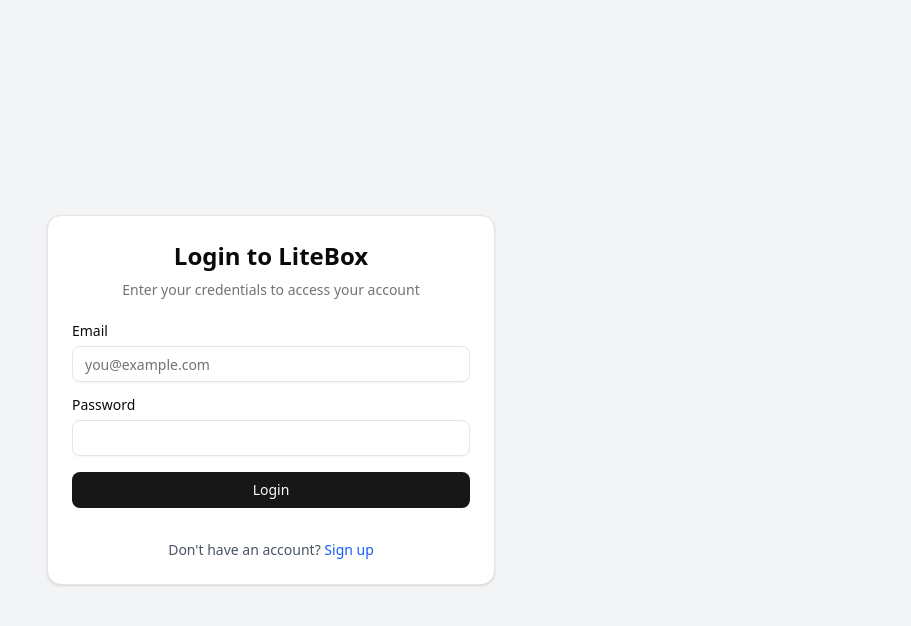
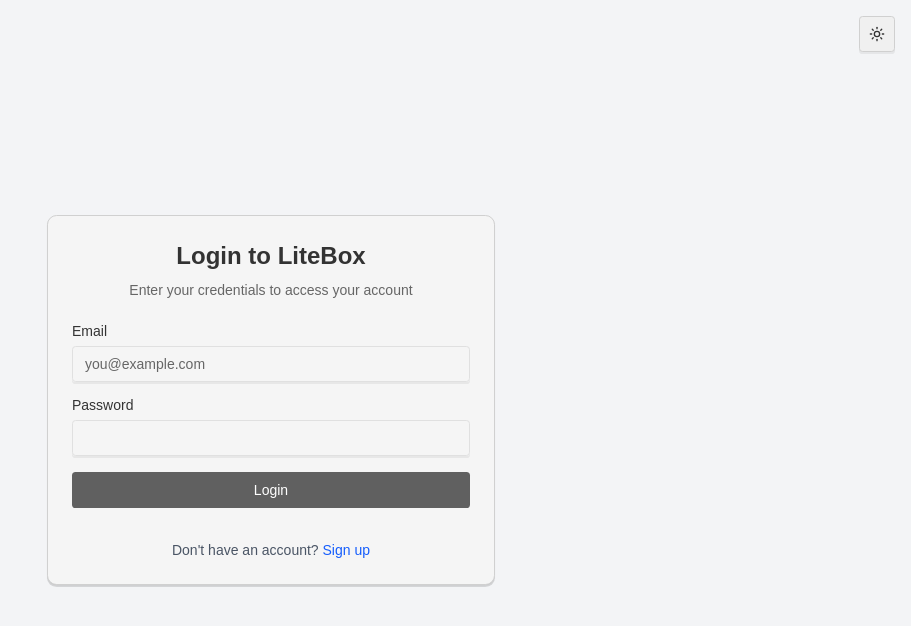
Before and after one commit to fouadxdev/LiteBox, a React (Vite) app in the folder client/: page /login in a window 1280 px wide. Shown: the top 626 px of the page, without its empty margins (369-1280 px from the left). Built offline with nearby package versions, Linux system fonts and the light colour scheme; no server answers.

Commit message:
feat: dark mode and system toggle

```diff
--- a/client/src/App.tsx
+++ b/client/src/App.tsx
@@ -2,6 +2,7 @@
 import { BrowserRouter, Routes, Route, Navigate } from "react-router-dom";
 import { Toaster } from "sonner";
 import { AuthProvider } from "./context/AuthProvider";
+import { ThemeProvider } from "./context/ThemeProvider";
 import { useAuth } from "./hooks/useAuth";
 import Login from "./pages/Login";
 import Signup from "./pages/Signup";
@@ -33,7 +34,7 @@
 
 function App() {
   return (
-    <>
+    <ThemeProvider>
       <Toaster position="top-right" richColors closeButton />
       <AuthProvider>
         <BrowserRouter>
@@ -61,7 +62,7 @@
           </Routes>
         </BrowserRouter>
       </AuthProvider>
-    </>
+    </ThemeProvider>
   );
 }
 
--- /dev/null
+++ b/client/src/components/ThemeToggle.tsx
@@ -0,0 +1,39 @@
+import { Moon, Sun, Monitor } from "lucide-react";
+import { useTheme } from "@/context/ThemeProvider";
+import { Button } from "@/components/ui/button";
+import {
+  DropdownMenu,
+  DropdownMenuContent,
+  DropdownMenuItem,
+  DropdownMenuTrigger,
+} from "@/components/ui/dropdown-menu";
+
+export function ThemeToggle() {
+  const { theme, setTheme, resolvedTheme } = useTheme();
+
+  return (
+    <DropdownMenu>
+      <DropdownMenuTrigger asChild>
+        <Button variant="outline" size="icon" className="h-9 w-9">
+          <Sun className="h-4 w-4 rotate-0 scale-100 transition-all dark:-rotate-90 dark:scale-0" />
+          <Moon className="absolute h-4 w-4 rotate-90 scale-0 transition-all dark:rotate-0 dark:scale-100" />
+          <span className="sr-only">Toggle theme</span>
+        </Button>
+      </DropdownMenuTrigger>
+      <DropdownMenuContent align="end">
+        <DropdownMenuItem onClick={() => setTheme("light")}>
+          <Sun className="mr-2 h-4 w-4" />
+          <span>Light</span>
+        </DropdownMenuItem>
+        <DropdownMenuItem onClick={() => setTheme("dark")}>
+          <Moon className="mr-2 h-4 w-4" />
+          <span>Dark</span>
+        </DropdownMenuItem>
+        <DropdownMenuItem onClick={() => setTheme("system")}>
+          <Monitor className="mr-2 h-4 w-4" />
+          <span>System</span>
+        </DropdownMenuItem>
+      </DropdownMenuContent>
+    </DropdownMenu>
+  );
+}
--- /dev/null
+++ b/client/src/context/ThemeProvider.tsx
@@ -0,0 +1,82 @@
+import {
+  createContext,
+  useContext,
+  useEffect,
+  useState,
+  type ReactNode,
+} from "react";
+
+type Theme = "light" | "dark" | "system";
+
+interface ThemeContextType {
+  theme: Theme;
+  setTheme: (theme: Theme) => void;
+  resolvedTheme: "light" | "dark";
+}
+
+const ThemeContext = createContext<ThemeContextType | undefined>(undefined);
+
+export function ThemeProvider({ children }: { children: ReactNode }) {
+  const [theme, setThemeState] = useState<Theme>(() => {
+    if (typeof window !== "undefined") {
+      const stored = localStorage.getItem("theme") as Theme;
+      if (stored) return stored;
+    }
+    return "system";
+  });
+
+  const [resolvedTheme, setResolvedTheme] = useState<"light" | "dark">("light");
+
+  useEffect(() => {
+    const mediaQuery = window.matchMedia("(prefers-color-scheme: dark)");
+
+    const updateResolvedTheme = () => {
+      if (theme === "system") {
+        setResolvedTheme(mediaQuery.matches ? "dark" : "light");
+      } else {
+        setResolvedTheme(theme);
+      }
+    };
+
+    updateResolvedTheme();
+
+    const handleChange = () => {
+      if (theme === "system") {
+        updateResolvedTheme();
+      }
+    };
+
+    mediaQuery.addEventListener("change", handleChange);
+    return () => mediaQuery.removeEventListener("change", handleChange);
+  }, [theme]);
+
+  useEffect(() => {
+    const root = document.documentElement;
+
+    if (resolvedTheme === "dark") {
+      root.classList.add("dark");
+    } else {
+      root.classList.remove("dark");
+    }
+
+    localStorage.setItem("theme", theme);
+  }, [resolvedTheme, theme]);
+
+  const setTheme = (newTheme: Theme) => {
+    setThemeState(newTheme);
+  };
+
+  return (
+    <ThemeContext.Provider value={{ theme, setTheme, resolvedTheme }}>
+      {children}
+    </ThemeContext.Provider>
+  );
+}
+
+export function useTheme() {
+  const context = useContext(ThemeContext);
+  if (context === undefined) {
+    throw new Error("useTheme must be used within a ThemeProvider");
+  }
+  return context;
+}
--- a/client/src/index.css
+++ b/client/src/index.css
@@ -4,14 +4,116 @@
 
 @custom-variant dark (&:is(.dark *));
 
+
+:root {
+  --background: oklch(0.9551 0 0);
+  --foreground: oklch(0.3211 0 0);
+  --card: oklch(0.9702 0 0);
+  --card-foreground: oklch(0.3211 0 0);
+  --popover: oklch(0.9702 0 0);
+  --popover-foreground: oklch(0.3211 0 0);
+  --primary: oklch(0.4891 0 0);
+  --primary-foreground: oklch(1.0000 0 0);
+  --secondary: oklch(0.9067 0 0);
+  --secondary-foreground: oklch(0.3211 0 0);
+  --muted: oklch(0.8853 0 0);
+  --muted-foreground: oklch(0.5103 0 0);
+  --accent: oklch(0.8078 0 0);
+  --accent-foreground: oklch(0.3211 0 0);
+  --destructive: oklch(0.5594 0.1900 25.8625);
+  --destructive-foreground: oklch(1.0000 0 0);
+  --border: oklch(0.8576 0 0);
+  --input: oklch(0.9067 0 0);
+  --ring: oklch(0.4891 0 0);
+  --chart-1: oklch(0.4891 0 0);
+  --chart-2: oklch(0.4863 0.0361 196.0278);
+  --chart-3: oklch(0.6534 0 0);
+  --chart-4: oklch(0.7316 0 0);
+  --chart-5: oklch(0.8078 0 0);
+  --sidebar: oklch(0.9370 0 0);
+  --sidebar-foreground: oklch(0.3211 0 0);
+  --sidebar-primary: oklch(0.4891 0 0);
+  --sidebar-primary-foreground: oklch(1.0000 0 0);
+  --sidebar-accent: oklch(0.8078 0 0);
+  --sidebar-accent-foreground: oklch(0.3211 0 0);
+  --sidebar-border: oklch(0.8576 0 0);
+  --sidebar-ring: oklch(0.4891 0 0);
+  --font-sans: Montserrat, sans-serif;
+  --font-serif: Georgia, serif;
+  --font-mono: Fira Code, monospace;
+  --radius: 0.35rem;
+  --shadow-x: 0px;
+  --shadow-y: 2px;
+  --shadow-blur: 0px;
+  --shadow-spread: 0px;
+  --shadow-opacity: 0.15;
+  --shadow-color: hsl(0 0% 20% / 0.1);
+  --shadow-2xs: 0px 2px 0px 0px hsl(0 0% 20% / 0.07);
+  --shadow-xs: 0px 2px 0px 0px hsl(0 0% 20% / 0.07);
+  --shadow-sm: 0px 2px 0px 0px hsl(0 0% 20% / 0.15), 0px 1px 2px -1px hsl(0 0% 20% / 0.15);
+  --shadow: 0px 2px 0px 0px hsl(0 0% 20% / 0.15), 0px 1px 2px -1px hsl(0 0% 20% / 0.15);
+  --shadow-md: 0px 2px 0px 0px hsl(0 0% 20% / 0.15), 0px 2px 4px -1px hsl(0 0% 20% / 0.15);
+  --shadow-lg: 0px 2px 0px 0px hsl(0 0% 20% / 0.15), 0px 4px 6px -1px hsl(0 0% 20% / 0.15);
+  --shadow-xl: 0px 2px 0px 0px hsl(0 0% 20% / 0.15), 0px 8px 10px -1px hsl(0 0% 20% / 0.15);
+  --shadow-2xl: 0px 2px 0px 0px hsl(0 0% 20% / 0.38);
+  --tracking-normal: 0em;
+  --spacing: 0.25rem;
+}
+
+.dark {
+  --background: oklch(0.2178 0 0);
+  --foreground: oklch(0.8853 0 0);
+  --card: oklch(0.2435 0 0);
+  --card-foreground: oklch(0.8853 0 0);
+  --popover: oklch(0.2435 0 0);
+  --popover-foreground: oklch(0.8853 0 0);
+  --primary: oklch(0.7058 0 0);
+  --primary-foreground: oklch(0.2178 0 0);
+  --secondary: oklch(0.3092 0 0);
+  --secondary-foreground: oklch(0.8853 0 0);
+  --muted: oklch(0.2850 0 0);
+  --muted-foreground: oklch(0.5999 0 0);
+  --accent: oklch(0.3715 0 0);
+  --accent-foreground: oklch(0.8853 0 0);
+  --destructive: oklch(0.6591 0.1530 22.1703);
+  --destructive-foreground: oklch(1.0000 0 0);
+  --border: oklch(0.3290 0 0);
+  --input: oklch(0.3092 0 0);
+  --ring: oklch(0.7058 0 0);
+  --chart-1: oklch(0.7058 0 0);
+  --chart-2: oklch(0.6714 0.0339 206.3482);
+  --chart-3: oklch(0.5452 0 0);
+  --chart-4: oklch(0.4604 0 0);
+  --chart-5: oklch(0.3715 0 0);
+  --sidebar: oklch(0.2393 0 0);
+  --sidebar-foreground: oklch(0.8853 0 0);
+  --sidebar-primary: oklch(0.7058 0 0);
+  --sidebar-primary-foreground: oklch(0.2178 0 0);
+  --sidebar-accent: oklch(0.3715 0 0);
+  --sidebar-accent-foreground: oklch(0.8853 0 0);
+  --sidebar-border: oklch(0.3290 0 0);
+  --sidebar-ring: oklch(0.7058 0 0);
+  --font-sans: Inter, sans-serif;
+  --font-serif: Georgia, serif;
+  --font-mono: Fira Code, monospace;
+  --radius: 0.35rem;
+  --shadow-x: 0px;
+  --shadow-y: 2px;
+  --shadow-blur: 0px;
+  --shadow-spread: 0px;
+  --shadow-opacity: 0.15;
+  --shadow-color: hsl(0 0% 20% / 0.1);
+  --shadow-2xs: 0px 2px 0px 0px hsl(0 0% 20% / 0.07);
+  --shadow-xs: 0px 2px 0px 0px hsl(0 0% 20% / 0.07);
+  --shadow-sm: 0px 2px 0px 0px hsl(0 0% 20% / 0.15), 0px 1px 2px -1px hsl(0 0% 20% / 0.15);
+  --shadow: 0px 2px 0px 0px hsl(0 0% 20% / 0.15), 0px 1px 2px -1px hsl(0 0% 20% / 0.15);
+  --shadow-md: 0px 2px 0px 0px hsl(0 0% 20% / 0.15), 0px 2px 4px -1px hsl(0 0% 20% / 0.15);
+  --shadow-lg: 0px 2px 0px 0px hsl(0 0% 20% / 0.15), 0px 4px 6px -1px hsl(0 0% 20% / 0.15);
+  --shadow-xl: 0px 2px 0px 0px hsl(0 0% 20% / 0.15), 0px 8px 10px -1px hsl(0 0% 20% / 0.15);
+  --shadow-2xl: 0px 2px 0px 0px hsl(0 0% 20% / 0.38);
+}
+
 @theme inline {
-    --radius-sm: calc(var(--radius) - 4px);
-    --radius-md: calc(var(--radius) - 2px);
-    --radius-lg: var(--radius);
-    --radius-xl: calc(var(--radius) + 4px);
-    --radius-2xl: calc(var(--radius) + 8px);
-    --radius-3xl: calc(var(--radius) + 12px);
-    --radius-4xl: calc(var(--radius) + 16px);
   --color-background: var(--background);
   --color-foreground: var(--foreground);
   --color-card: var(--card);
@@ -27,6 +129,7 @@
   --color-accent: var(--accent);
   --color-accent-foreground: var(--accent-foreground);
   --color-destructive: var(--destructive);
+  --color-destructive-foreground: var(--destructive-foreground);
   --color-border: var(--border);
   --color-input: var(--input);
   --color-ring: var(--ring);
@@ -43,75 +146,24 @@
   --color-sidebar-accent-foreground: var(--sidebar-accent-foreground);
   --color-sidebar-border: var(--sidebar-border);
   --color-sidebar-ring: var(--sidebar-ring);
-}
 
-:root {
-    --radius: 0.625rem;
-    --background: oklch(1 0 0);
-    --foreground: oklch(0.145 0 0);
-    --card: oklch(1 0 0);
-    --card-foreground: oklch(0.145 0 0);
-    --popover: oklch(1 0 0);
-    --popover-foreground: oklch(0.145 0 0);
-    --primary: oklch(0.205 0 0);
-    --primary-foreground: oklch(0.985 0 0);
-    --secondary: oklch(0.97 0 0);
-    --secondary-foreground: oklch(0.205 0 0);
-    --muted: oklch(0.97 0 0);
-    --muted-foreground: oklch(0.556 0 0);
-    --accent: oklch(0.97 0 0);
-    --accent-foreground: oklch(0.205 0 0);
-    --destructive: oklch(0.577 0.245 27.325);
-    --border: oklch(0.922 0 0);
-    --input: oklch(0.922 0 0);
-    --ring: oklch(0.708 0 0);
-    --chart-1: oklch(0.646 0.222 41.116);
-    --chart-2: oklch(0.6 0.118 184.704);
-    --chart-3: oklch(0.398 0.07 227.392);
-    --chart-4: oklch(0.828 0.189 84.429);
-    --chart-5: oklch(0.769 0.188 70.08);
-    --sidebar: oklch(0.985 0 0);
-    --sidebar-foreground: oklch(0.145 0 0);
-    --sidebar-primary: oklch(0.205 0 0);
-    --sidebar-primary-foreground: oklch(0.985 0 0);
-    --sidebar-accent: oklch(0.97 0 0);
-    --sidebar-accent-foreground: oklch(0.205 0 0);
-    --sidebar-border: oklch(0.922 0 0);
-    --sidebar-ring: oklch(0.708 0 0);
-}
+  --font-sans: var(--font-sans);
+  --font-mono: var(--font-mono);
+  --font-serif: var(--font-serif);
 
-.dark {
-    --background: oklch(0.145 0 0);
-    --foreground: oklch(0.985 0 0);
-    --card: oklch(0.205 0 0);
-    --card-foreground: oklch(0.985 0 0);
-    --popover: oklch(0.205 0 0);
-    --popover-foreground: oklch(0.985 0 0);
-    --primary: oklch(0.922 0 0);
-    --primary-foreground: oklch(0.205 0 0);
-    --secondary: oklch(0.269 0 0);
-    --secondary-foreground: oklch(0.985 0 0);
-    --muted: oklch(0.269 0 0);
-    --muted-foreground: oklch(0.708 0 0);
-    --accent: oklch(0.269 0 0);
-    --accent-foreground: oklch(0.985 0 0);
-    --destructive: oklch(0.704 0.191 22.216);
-    --border: oklch(1 0 0 / 10%);
-    --input: oklch(1 0 0 / 15%);
-    --ring: oklch(0.556 0 0);
-    --chart-1: oklch(0.488 0.243 264.376);
-    --chart-2: oklch(0.696 0.17 162.48);
-    --chart-3: oklch(0.769 0.188 70.08);
-    --chart-4: oklch(0.627 0.265 303.9);
-    --chart-5: oklch(0.645 0.246 16.439);
-    --sidebar: oklch(0.205 0 0);
-    --sidebar-foreground: oklch(0.985 0 0);
-    --sidebar-primary: oklch(0.488 0.243 264.376);
-    --sidebar-primary-foreground: oklch(0.985 0 0);
-    --sidebar-accent: oklch(0.269 0 0);
-    --sidebar-accent-foreground: oklch(0.985 0 0);
-    --sidebar-border: oklch(1 0 0 / 10%);
-    --sidebar-ring: oklch(0.556 0 0);
+  --radius-sm: calc(var(--radius) - 4px);
+  --radius-md: calc(var(--radius) - 2px);
+  --radius-lg: var(--radius);
+  --radius-xl: calc(var(--radius) + 4px);
+
+  --shadow-2xs: var(--shadow-2xs);
+  --shadow-xs: var(--shadow-xs);
+  --shadow-sm: var(--shadow-sm);
+  --shadow: var(--shadow);
+  --shadow-md: var(--shadow-md);
+  --shadow-lg: var(--shadow-lg);
+  --shadow-xl: var(--shadow-xl);
+  --shadow-2xl: var(--shadow-2xl);
 }
 
 @layer base {
@@ -122,36 +174,3 @@
     @apply bg-background text-foreground;
   }
 }
-
-/* Landing page: distinctive typography and palette */
-.landing {
-  --landing-bg: #faf8f6;
-  --landing-bg-mesh: radial-gradient(ellipse 80% 60% at 50% -20%, oklch(0.85 0.02 85), transparent),
-    radial-gradient(ellipse 60% 40% at 100% 50%, oklch(0.92 0.015 200), transparent),
-    radial-gradient(ellipse 50% 30% at 0% 80%, oklch(0.93 0.01 260), transparent);
-  --landing-fg: #1c1917;
-  --landing-muted: #57534e;
-  --landing-accent: #0d9488;
-  --landing-accent-hover: #0f766e;
-  --landing-card: oklch(1 0 0 / 0.7);
-  --landing-font-heading: "Outfit", system-ui, sans-serif;
-  --landing-font-body: "DM Sans", system-ui, sans-serif;
-}
-
-.dark .landing {
-  --landing-bg: #0c0a09;
-  --landing-bg-mesh: radial-gradient(ellipse 80% 60% at 50% -20%, oklch(0.22 0.02 85), transparent),
-    radial-gradient(ellipse 60% 40% at 100% 50%, oklch(0.18 0.02 200), transparent);
-  --landing-fg: #fafaf9;
-  --landing-muted: #a8a29e;
-  --landing-accent: #2dd4bf;
-  --landing-accent-hover: #5eead4;
-  --landing-card: oklch(0.18 0.01 80 / 0.6);
-}
-
-@media (prefers-reduced-motion: reduce) {
-  .landing [data-animate] {
-    animation: none !important;
-    opacity: 1;
-  }
-}
--- a/client/src/pages/Dashboard.tsx
+++ b/client/src/pages/Dashboard.tsx
@@ -14,6 +14,7 @@
 import { RenameFolderDialog } from "@/components/RenameFolderDialog";
 import { DeleteFolderDialog } from "@/components/DeleteFolderDialog";
 import { Skeleton } from "@/components/ui/skeleton";
+import { ThemeToggle } from "@/components/ThemeToggle";
 import { FolderOpen } from "lucide-react";
 import { Link } from "react-router-dom";
 
@@ -111,7 +112,6 @@
 
   const handleCreateFolder = async (name: string) => {
     const newFolder = await createFolderAPI(name);
-    // Add new folder to the list
     setFolders((prev) => [newFolder, ...prev]);
   };
 
@@ -128,7 +128,6 @@
   };
 
   const handleDeleteFolder = async () => {
-
     if (!deleteDialog.folder) return;
 
     await deleteFolderAPI(deleteDialog.folder.id);
@@ -146,6 +145,7 @@
               <Link to={"/"}>Litebox</Link>
             </h1>
             <div className="flex items-center gap-4">
+              <ThemeToggle />
               <span className="text-sm text-gray-600 dark:text-gray-400">
                 {user.email}
               </span>
--- a/client/src/pages/Login.tsx
+++ b/client/src/pages/Login.tsx
@@ -23,6 +23,7 @@
 } from "@/components/ui/form";
 import { Input } from "@/components/ui/input";
 import { Button } from "@/components/ui/button";
+import { ThemeToggle } from "@/components/ThemeToggle";
 
 const formSchema = z.object({
   email: z.email("Invalid email address"),
@@ -38,8 +39,6 @@
 
   const { login } = useAuth();
 
-
-
   const form = useForm<LoginFormData>({
     resolver: zodResolver(formSchema),
     defaultValues: {
@@ -50,13 +49,12 @@
 
   const onSubmit = async (data: LoginFormData) => {
     try {
-      setError('')
-      setIsLoading(true)
+      setError("");
+      setIsLoading(true);
 
-      const response  = await loginUser(data)
-      login(response.user)
-      navigate("/dashboard")
-
+      const response = await loginUser(data);
+      login(response.user);
+      navigate("/dashboard");
     } catch (err) {
       setError(err instanceof Error ? err.message : "Login Failed");
     } finally {
@@ -66,7 +64,10 @@
 
   return (
     <>
-      <div className="min-h-screen bg-gray-100 p-4 flex items-center ">
+      <div className="min-h-screen bg-gray-100 dark:bg-gray-900 p-4 flex items-center relative">
+        <div className="absolute top-4 right-4">
+          <ThemeToggle />
+        </div>
         <Card className="w-full max-w-md mx-auto">
           <CardHeader>
             <CardTitle className="mx-auto text-2xl">Login to LiteBox</CardTitle>
@@ -109,20 +110,20 @@
                 />
 
                 <Button type="submit" className="w-full" disabled={isLoading}>
-                  {isLoading ? 'Logging in...' : 'Login'}
+                  {isLoading ? "Logging in..." : "Login"}
                 </Button>
               </form>
             </Form>
             {error && (
-            <div className="mt-4 p-3 bg-red-50 border border-red-200 rounded text-red-700 text-sm">
-              {error}
-            </div>
-          )}
+              <div className="mt-4 p-3 bg-red-50 border border-red-200 rounded text-red-700 text-sm dark:bg-red-900/20 dark:border-red-800 dark:text-red-400">
+                {error}
+              </div>
+            )}
           </CardContent>
-          <p className="mt-2 text-center text-sm text-gray-600">
+          <p className="mt-2 text-center text-sm text-gray-600 dark:text-gray-400">
             Don't have an account?{" "}
             <Link to="/signup" className="text-blue-600 hover:underline">
-             Sign up
+              Sign up
             </Link>
           </p>
         </Card>
```
Also changed, not shown: client/src/pages/Landing.tsx (+18 -5 lines), client/src/pages/Signup.tsx (+11 -7 lines). Lines whose indentation alone changed are shown as unchanged.
